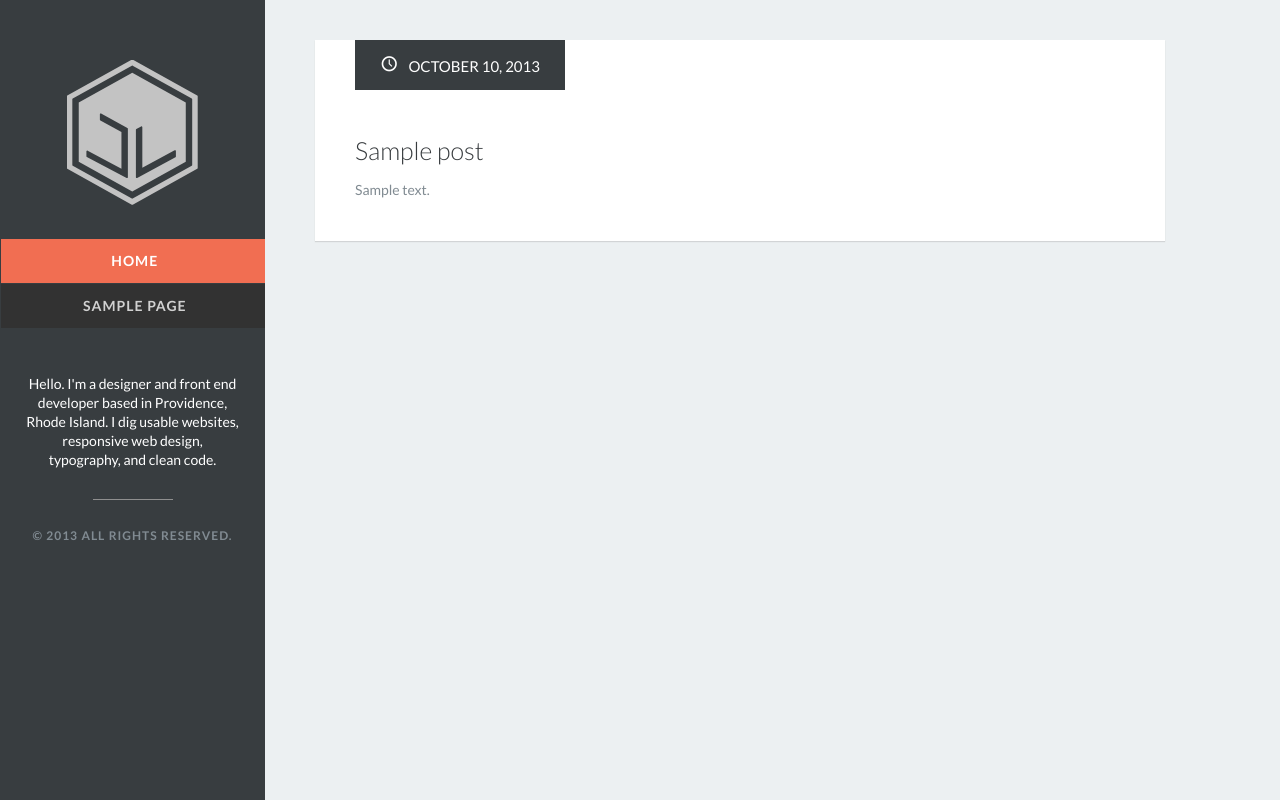
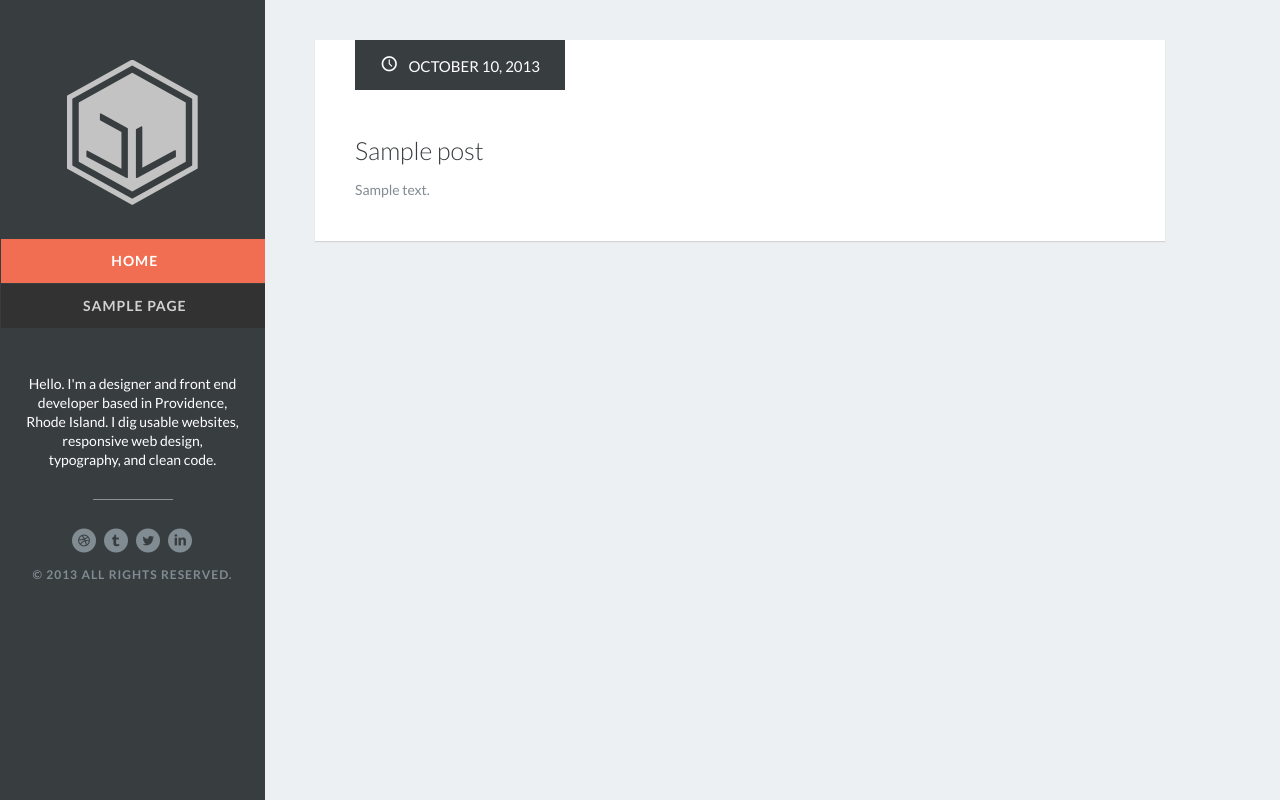
Before and after one commit to lupinskij/lupis, a WordPress theme: template themes/lupis/index.php in a window 1280 px wide. Run offline with PHP 8.4 and a stand-in for WordPress, Linux system fonts and the light colour scheme; the site name, menu and one post (Sample post) are stand-ins, and other content is empty; some libraries are stand-ins or nearby versions; some web fonts are replaced.

Commit message:
Social Icons in footer

```diff
--- a/themes/lupis/header.php
+++ b/themes/lupis/header.php
@@ -90,6 +90,12 @@ MMMMMMMMMMMMMMMMMMDDDDDMMMMMMMMMMMMMMMMMM
         </section>
 
         <footer class="site-footer" role="contentinfo" itemscope="itemscope" itemtype="http://schema.org/WPFooter">
+            <span class="social">
+                <a href="http://dribbble.com/JeffLupinski" class="dribbble icon-social">&#62236;</a>
+                <a href="http://jefflupinski.tumblr.com" class="tumblr icon-social">&#62230;</a>
+                <a href="http://twitter.com/jefflupinski" class="twitter icon-social">&#62218;</a>
+                <a href="http://www.linkedin.com/profile/view?id=87927635" class="linkedin icon-social">&#62233;</a>
+            </span>
             <p>&copy; <?php the_time('Y'); ?> All rights reserved.</p>
         </footer>
     </header>
--- a/themes/lupis/sass/_fonts.scss
+++ b/themes/lupis/sass/_fonts.scss
@@ -6,3 +6,7 @@
 @font-face {
   font-family: "Icon";
   src: url(../fonts/entypo.ttf) format('truetype'), url(../fonts/entypo.woff) format('woff'), url(../fonts/entypo.eot) format('embedded-opentype'), url(../fonts/entypo.svg) format('svg'); }
+
+@font-face {
+  font-family: "Social";
+  src: url(../fonts/entypo-social.ttf) format('truetype'), url(../fonts/entypo-social.woff) format('woff'), url(../fonts/entypo-social.eot) format('embedded-opentype'), url(../fonts/entypo-social.svg) format('svg'); }
--- a/themes/lupis/sass/_settings.scss
+++ b/themes/lupis/sass/_settings.scss
@@ -31,3 +31,6 @@ $headerFontColor: $color-textTitle;
 $bodyFontWeight: normal;
 $bodyFontStyle: normal;
 $bodyFontColor: $color-textBody;
+$fontSocial: "Social";
+$fontSocialWeight: 400;
+$fontIcon: "Icon";
--- a/themes/lupis/sass/_style.scss
+++ b/themes/lupis/sass/_style.scss
@@ -152,11 +152,9 @@ img {
 	display: none;
 	@media (min-width: 1183px) {
 		display: block;
-		margin-top: 2em;
-		padding: 25px;
-		padding: 2.5rem;
+		padding: 45px 25px 30px;
+		padding: 4.5rem 2.5rem 3.0rem;
 	}
-
 	&:after {
 		content: '';
 		width: 80px;
@@ -173,15 +171,30 @@ img {
 	}
 }
 
-.site-footer p {
+.site-footer {
 	display: none;
-	@include font-size(1.2);
 	@media (min-width: 1183px) {
 		display: block;
+	}
+	p {
 		font-weight: 700;
 		letter-spacing: 1px;
 		letter-spacing: 0.1rem;
 		text-transform: uppercase;
+		@include font-size(1.2);
+	}
+	.social {
+		@extend %group;
+		display: block;
+		padding-bottom: 1em;
+		a {
+			display: inline;
+			font-weight: $fontSocialWeight;
+			@include font-size(5);
+			&:hover {
+				color: #C3C3C3;
+			}
+		}
 	}
 }
 
@@ -294,7 +307,13 @@ img {
 }
 
 .icon {
-	font-family: "Icon";
+	font-family: $fontIcon;
+	-webkit-font-smoothing: antialiased;
+}
+
+.icon-social {
+	font-family: $fontSocial;
+	-webkit-font-smoothing: antialiased;
 }
 
 .clock {
```
Also changed, not shown: other parts of themes/lupis/sass/_style.scss (+14 -14 lines), themes/lupis/fonts/entypo-social.ttf (added), themes/lupis/fonts/entypo-social.woff (added), themes/lupis/stylesheets/lupis.css, 2 other files.
